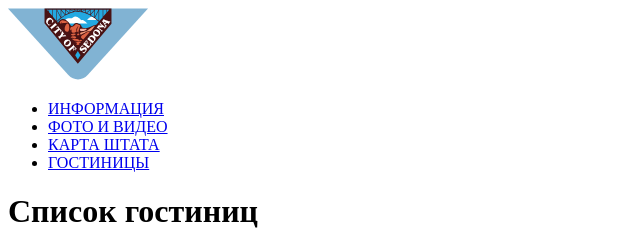
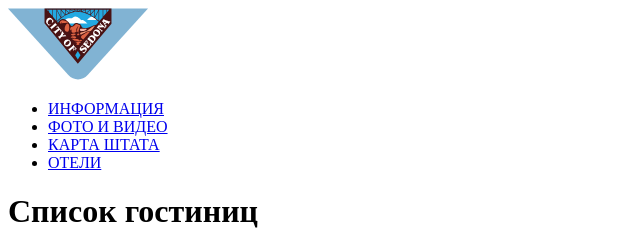
Before and after one commit to queenkygirl/queenkygirl.github.io, a plain HTML site: page catalog.html in a window 1280 px wide. Shown: the top 244 px of the page, 0-640 px from the left. Drawn offline with Linux system fonts and the light colour scheme.

Commit message:
change nav

```diff
--- a/catalog.html
+++ b/catalog.html
@@ -16,7 +16,7 @@
                 <li><a href="info.html">ИНФОРМАЦИЯ</a></li>
                 <li><a href="photo_and_video.html">ФОТО И ВИДЕО</a></li>
                 <li><a href="map.html">КАРТА ШТАТА</a></li>
-                <li><a href="hotels.html">ГОСТИНИЦЫ</a></li>
+                <li><a href="hotels.html">ОТЕЛИ</a></li>
             </ul>
         </nav>
     </header>
```
